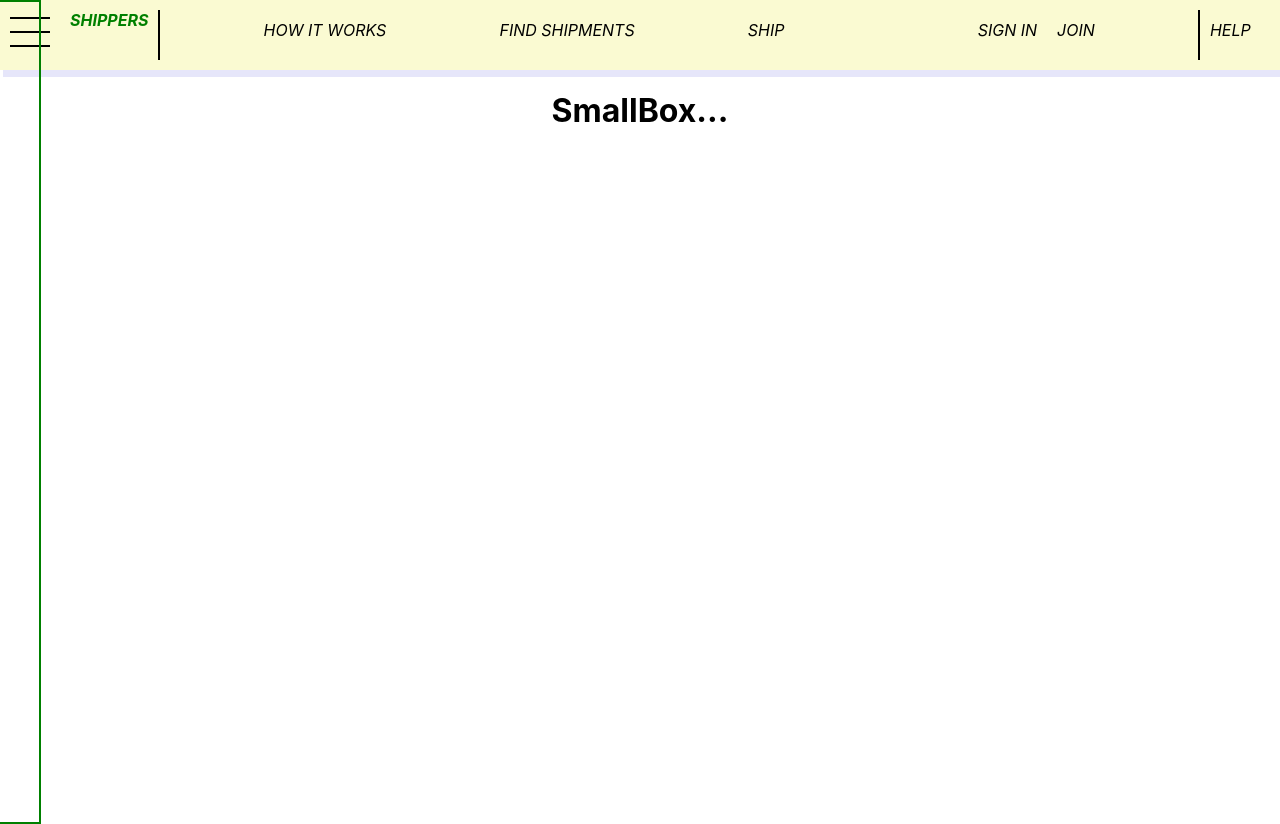
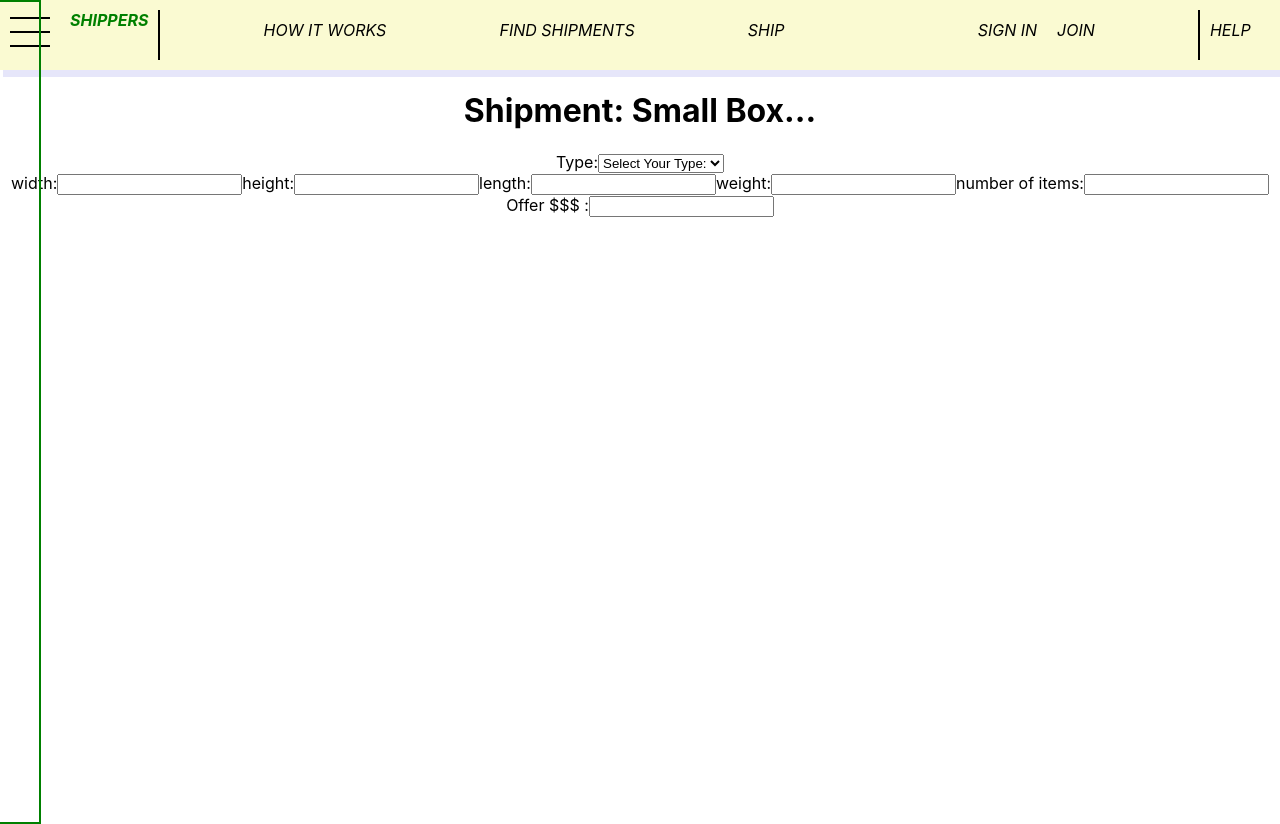
Before and after one commit to hillal20/shippers, a React (Create React App) app: page /ship/smallBox in a window 1280 px wide. Built offline with nearby package versions, Linux system fonts and the light colour scheme; what react-stripe-elements would draw is missing.

Commit message:
routes fixed

```diff
--- a/src/forms/smallBox.js
+++ b/src/forms/smallBox.js
@@ -3,13 +3,82 @@ import React, { Component } from "react";
 class SmallBox extends Component {
   constructor(props) {
     super(props);
-    this.state = {};
+    this.state = {
+      width: "",
+      height: "",
+      length: "",
+      weight: "",
+      NumberOfItems: "",
+      offer: "",
+      select: ""
+    };
   }
 
+  eventHandler = e => {
+    this.setState({ [e.target.name]: e.target.value });
+  };
   render() {
+    console.log(this.state.select);
     return (
       <div>
-        <h1>SmallBox...</h1>
+        <h1> Shipment: Small Box...</h1>
+        <div>
+          Type:
+          <select
+            onChange={e => {
+              this.setState({ select: e.target.value });
+            }}
+          >
+            <option>Select Your Type: </option>
+            <option>Liquid</option>
+            <option>Fragile</option>
+            <option>Metal</option>
+            <option>Jewelry</option>
+            <option>Powder</option>
+          </select>
+        </div>
+        width:
+        <input
+          type="text"
+          name="width"
+          value={this.state.width}
+          onChange={this.eventHandler}
+        />
+        height:
+        <input
+          type="text"
+          name="height"
+          value={this.state.height}
+          onChange={this.eventHandler}
+        />
+        length:
+        <input
+          type="text"
+          name="length"
+          value={this.state.length}
+          onChange={this.eventHandler}
+        />
+        weight:
+        <input
+          type="text"
+          name="weight"
+          value={this.state.weight}
+          onChange={this.eventHandler}
+        />
+        number of items:
+        <input
+          type="text"
+          name="NumberOfItems"
+          value={this.state.NumberOfItems}
+          onChange={this.eventHandler}
+        />
+        Offer $$$ :
+        <input
+          type="text"
+          name="offer"
+          value={this.state.offer}
+          onChange={this.eventHandler}
+        />
       </div>
     );
   }
```
